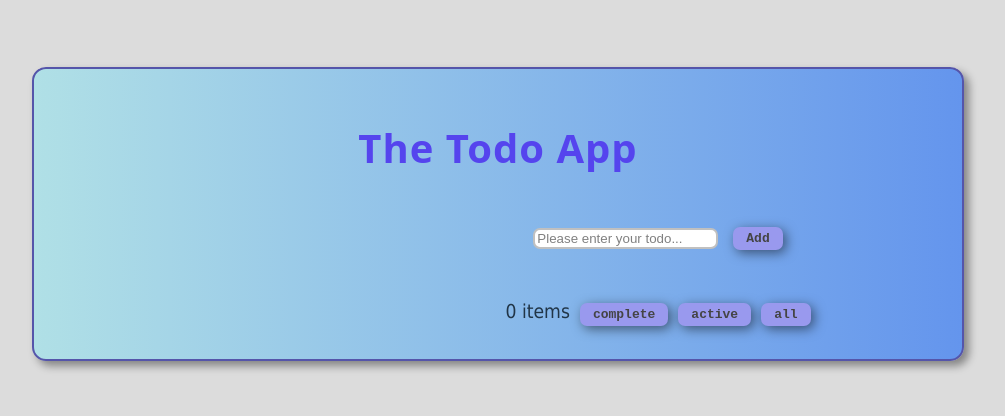
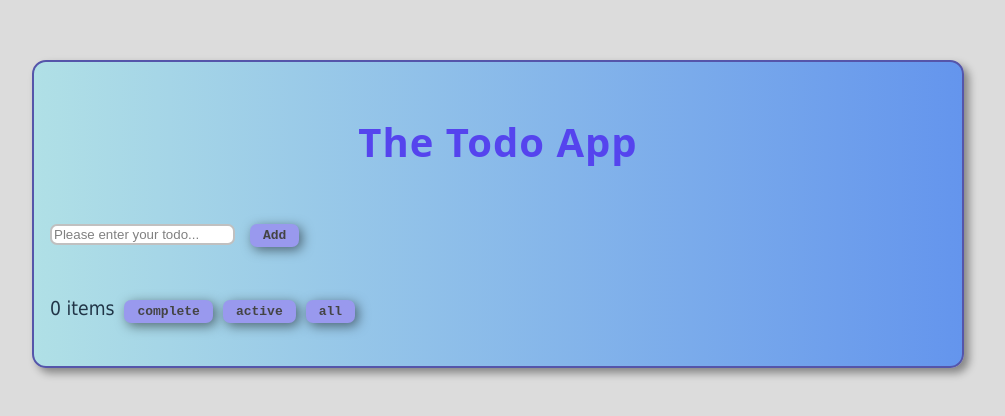
Before and after one commit to 090221979/The-recent-todoApp, a React (Vite) app in the folder react-todo-improved-ui/: page / in a window 1280 px wide. Shown: the part 186-602 px from the top of the page, without its empty margins (142-1147 px from the left). Built offline with nearby package versions, Linux system fonts and the light colour scheme.

Commit message:
Update accordian.css

```diff
--- a/react-todo-improved-ui/src/accordian.css
+++ b/react-todo-improved-ui/src/accordian.css
@@ -7,9 +7,7 @@ body
 .container {
   padding: 1em 0;
   width: 95vw;
-  display: flex;
-  justify-content: center;
-  align-items: center;
+  margin:10px auto;
 }
 
 .todo-container
```
